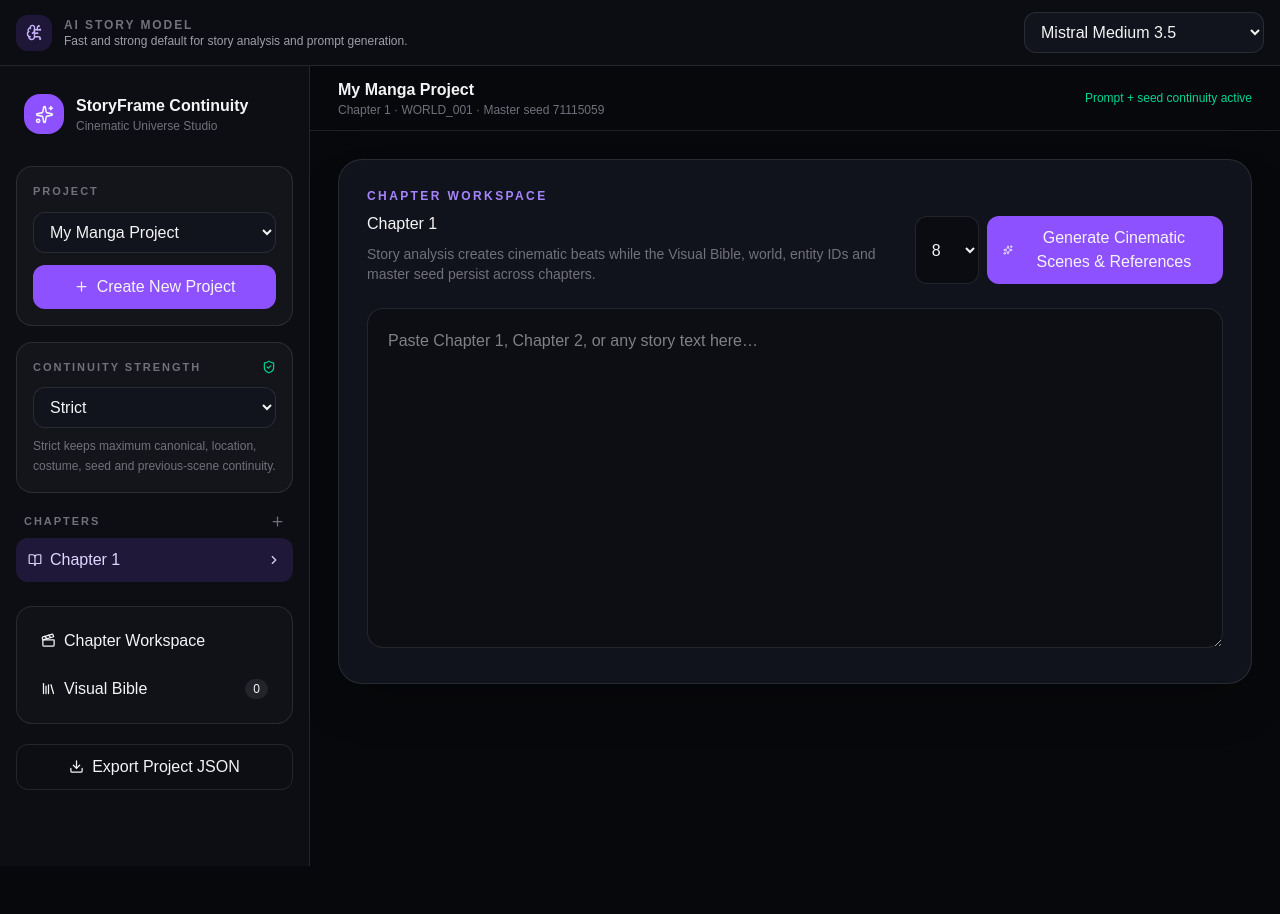
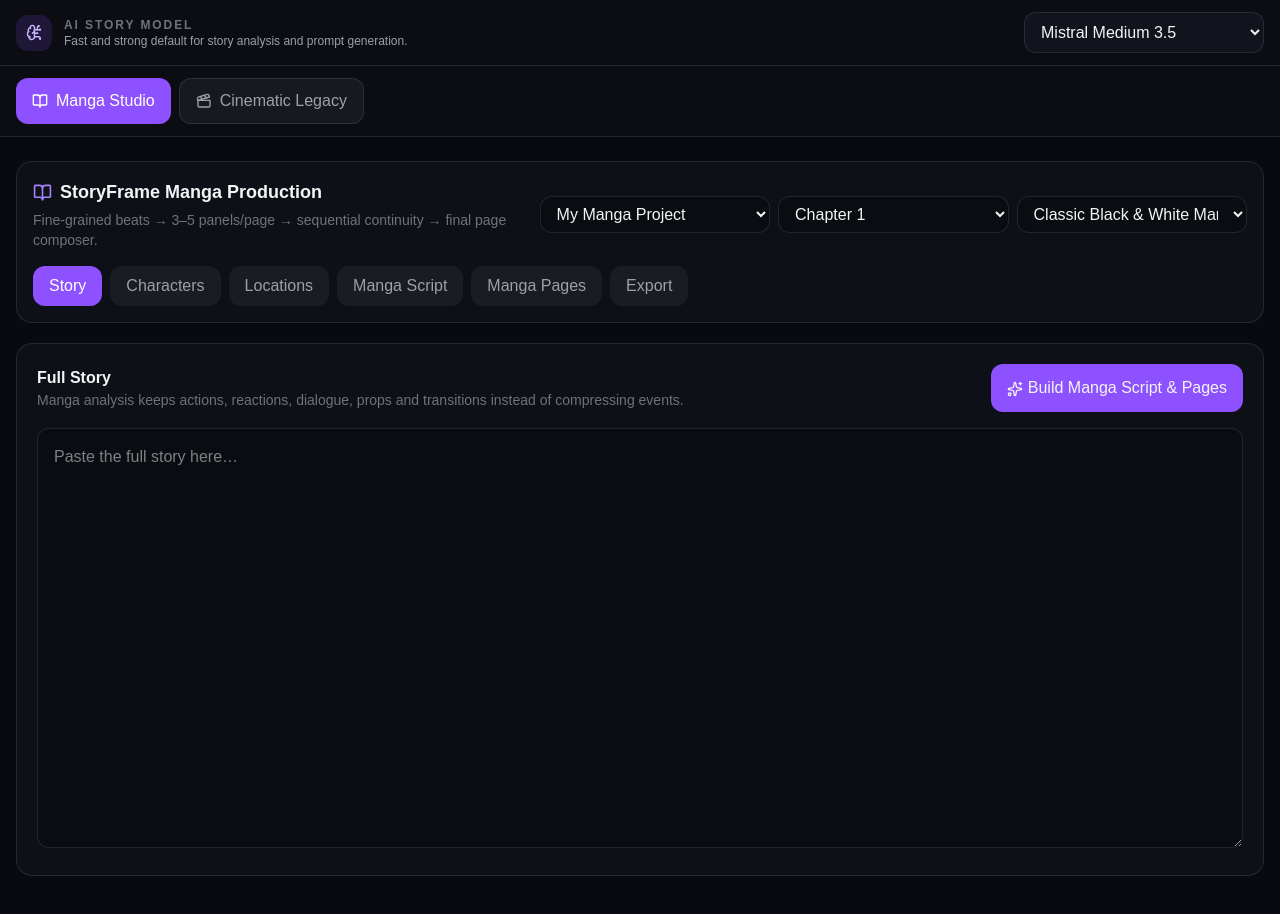
Before and after one commit to shuvinexofficial143-design/storyframe, a Next.js app: page / in a window 1280 px wide. Shown: the top 914 px of the page. Before the commit the page ends 866 px from the top, so only its background shows below. Built offline with nearby package versions, Linux system fonts and the light colour scheme.

Commit message:
Make Manga Studio the default StoryFrame workspace

```diff
--- a/app/page.tsx
+++ b/app/page.tsx
@@ -1,9 +1,9 @@
 import {AnalysisModelSelector} from "@/components/analysis-model-selector";
-import {CinematicContinuityStudio} from "@/components/cinematic-continuity-studio";
+import {StoryFrameWorkspace} from "@/components/storyframe-workspace";
 
 export default function HomePage(){
   return <>
     <AnalysisModelSelector/>
-    <CinematicContinuityStudio/>
+    <StoryFrameWorkspace/>
   </>;
 }
```
